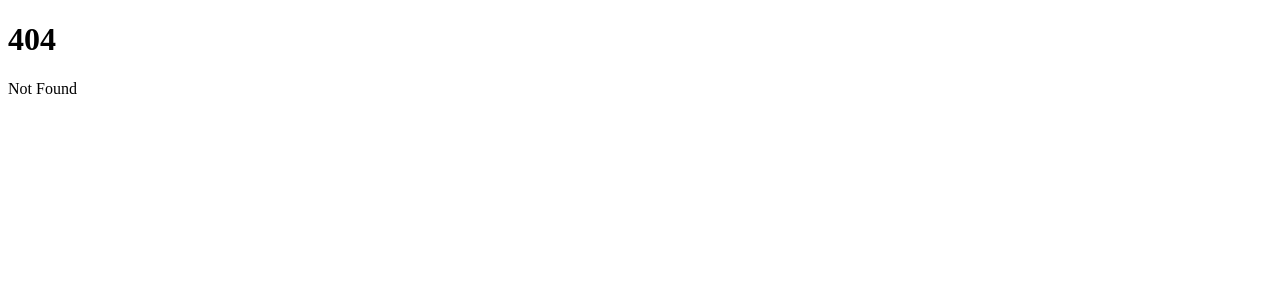
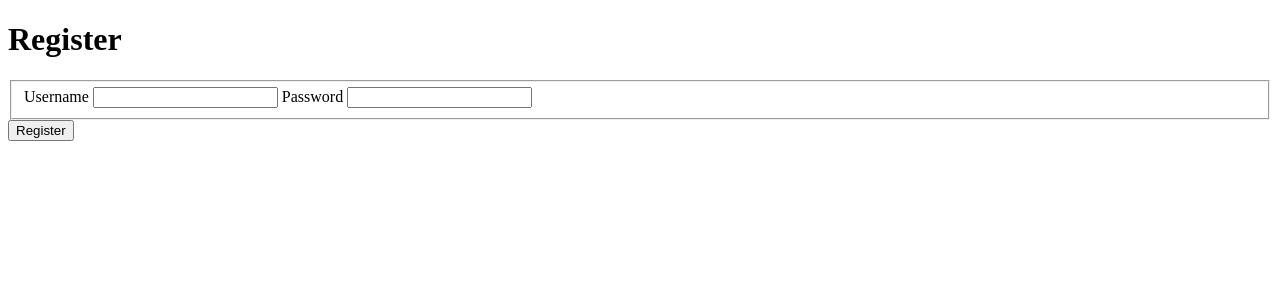
Before and after one commit to adamdgit/CMS, a SvelteKit app: page /register in a window 1280 px wide. Before the commit this address had no page. Shown: the top 300 px of the page. Built offline with nearby package versions, Linux system fonts and the light colour scheme.

Commit message:
Added register functionality

```diff
--- /dev/null
+++ b/src/routes/register/+page.server.ts
@@ -0,0 +1,46 @@
+import { redirect, fail } from "@sveltejs/kit";
+import type { PageServerData } from "../$types";
+import bcrypt from 'bcrypt'
+import { db } from "$lib";
+import type { Action, Actions } from "@sveltejs/kit";
+
+export const load:PageServerData = async () => {
+  //
+}
+
+const register:Action = async ({ request }) => {
+  const data = await request.formData()
+  const username = data.get('username')
+  const password = data.get('password')
+  console.log({username, password})
+
+  // simple validation
+  if (typeof username !== 'string' || typeof password !== 'string'
+    || !username || !password) {
+    return fail(400, { user: true })
+  }
+
+  // check if username exists
+  const user = await db.users.findUnique({
+    where: { username }
+  })
+
+  // user already exists
+  if (user) {
+    return fail(400, { user: true })
+  }
+
+  // if no errors, register user
+  await db.users.create({
+    data: {
+      username: username,
+      password: await bcrypt.hash(password, 10),
+      authToken: crypto.randomUUID(),
+      roleId: 2 // 1 = Admin, 2 = User, 3 = Moderator
+    }
+  })
+
+  throw redirect(303, './login')
+}
+
+export const actions: Actions = { register }
--- /dev/null
+++ b/src/routes/register/+page.svelte
@@ -0,0 +1,30 @@
+<script lang="ts">
+  import type { ActionData } from "./$types";
+
+  export let form: ActionData
+</script>
+
+<h1>Register</h1>
+
+<form action="?/register" method="post">
+  <fieldset>
+    <label for="username">Username</label>
+    <input type="text" id="username" name="username" />
+
+    <label for="password">Password</label>
+    <input type="password" id="password" name="password" />
+  </fieldset>
+
+  {#if form?.user}
+    <p class="form-error">Username is unavailable.</p>
+  {/if}
+  <button type="submit">Register</button>
+</form>
+
+<style>
+
+  .form-error {
+    color: red;
+  }
+
+</style>
```
